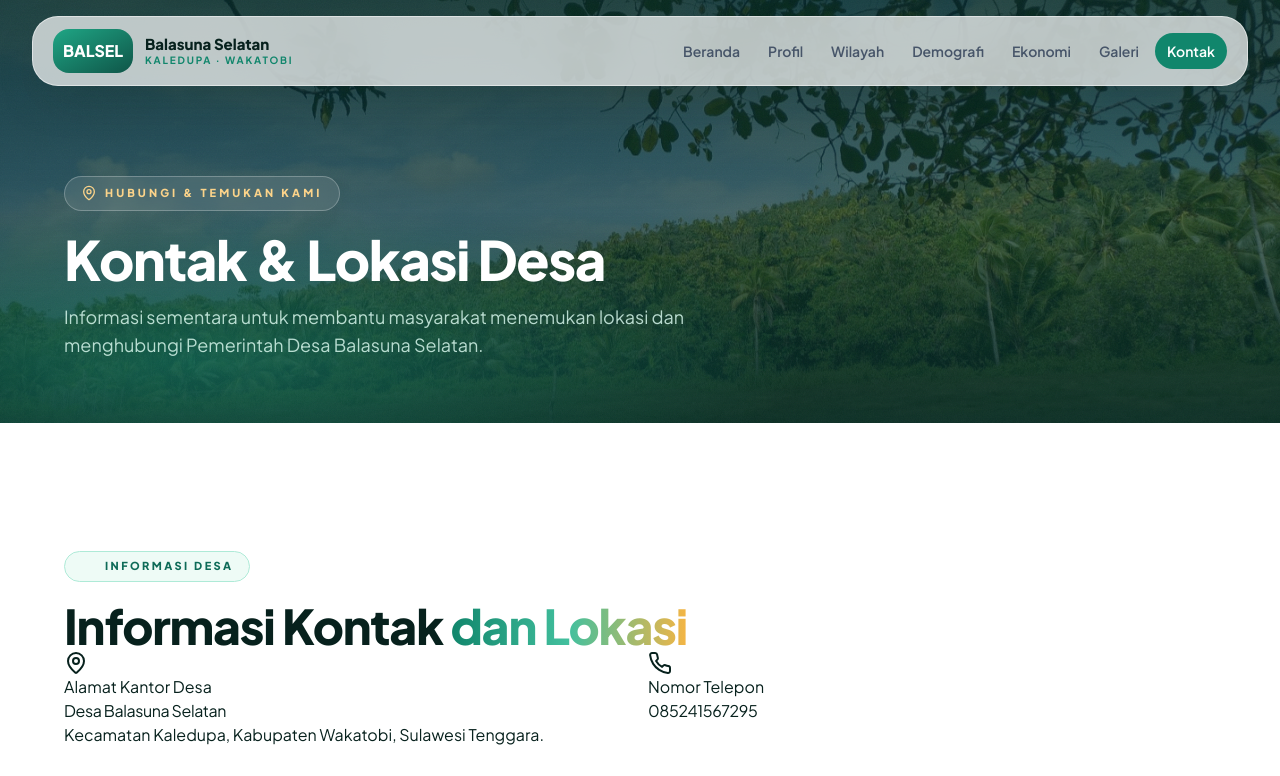
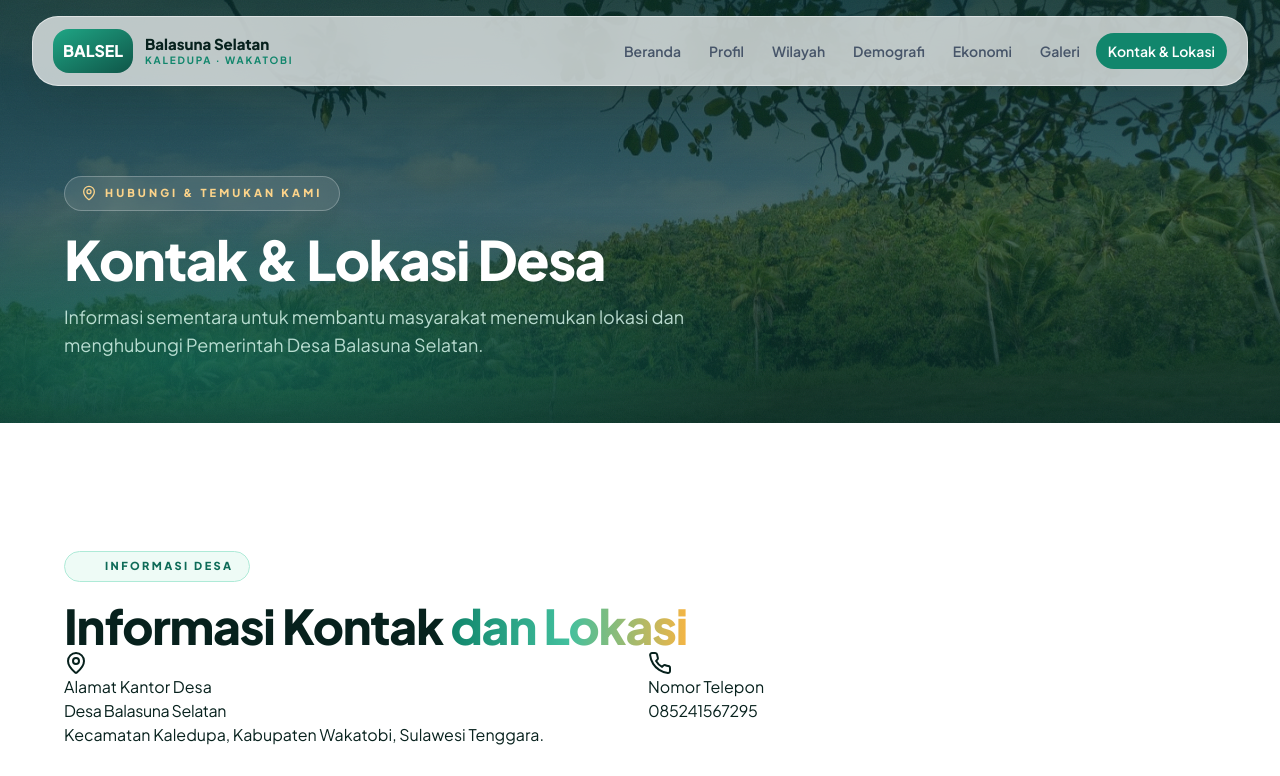
Before and after one commit to desabalsel/desabalsel, a website: page kontak.html in a window 1280 px wide. Shown: the top 776 px of the page. Drawn offline with Linux system fonts and the light colour scheme.

Commit message:
Perbarui informasi kontak dan lokasi

```diff
--- a/kontak.html
+++ b/kontak.html
@@ -34,7 +34,7 @@
         <a class="nav-link" href="demografi.html" data-spy="demografi">Demografi</a>
         <a class="nav-link" href="ekonomi.html" data-spy="ekonomi">Ekonomi</a>
         <a class="nav-link" href="galeri.html" data-spy="galeri">Galeri</a>
-        <a class="nav-link active" href="kontak.html" data-spy="kontak lokasi">Kontak</a>
+        <a class="nav-link active" href="kontak.html" data-spy="kontak lokasi">Kontak & Lokasi</a>
       </nav>
       <a href="galeri.html" class="btn-primary ml-3 hidden !px-5 !py-2.5 min-[1400px]:inline-flex"><span class="ico-sm" data-ico="camera"></span> Dokumentasi</a>
       <button id="burger" class="ml-auto grid h-11 w-11 place-items-center rounded-2xl border border-slate-200 bg-white text-ink transition hover:bg-brand-50 xl:hidden" aria-label="Buka menu" aria-expanded="false"><span class="ico" data-ico="menu"></span></button>
```
